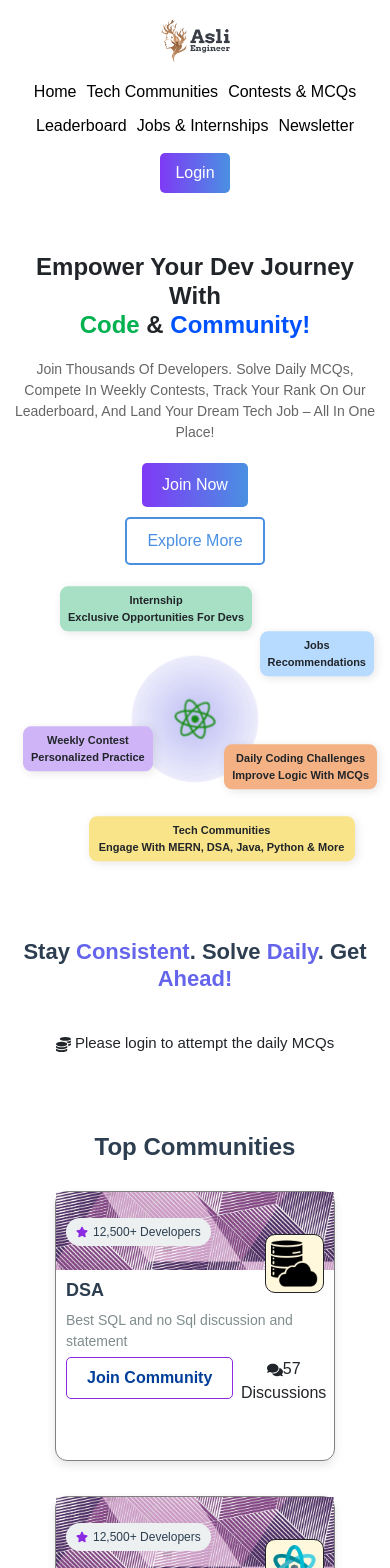
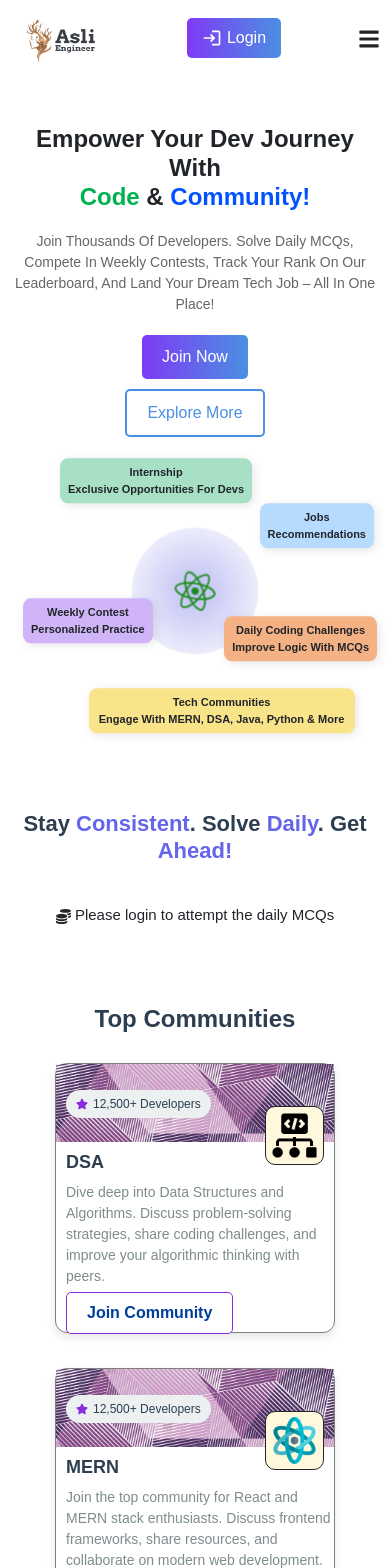
Before and after one commit to SuNNy-singh0/CommunityFrontend, a React (Vite) app: page /newpage in a window 390 px wide. Shown: the top 1568 px of the page. Built offline with nearby package versions, Linux system fonts and the light colour scheme.

Commit message:
Changes 4.0

```diff
--- a/src/App.jsx
+++ b/src/App.jsx
@@ -17,12 +17,15 @@ import Homepage from './component/homepage/Homepage';
 import CommunityChatUniqueXylo from './component/homepage/CommunityChatUniqueXylo';
 import JobBoardUniqueZephyr from './component/homepage/JobBoardUniqueZephyr';
 import DreamTechRoleUniqueXylo from './component/homepage/DreamTechRoleUniqueXylo';
+import DevNavbar from './component/homepage/DevNavbar';
 function App() {
   const [count, setCount] = useState(0);
 
   return (
     <>
+
       <BrowserRouter>
+      <DevNavbar/>
         <Routes>
           {/* Route to join the room */}
           <Route path='/createroom' element={<Createroom />} />
--- a/src/component/homepage/DevNavbar.jsx
+++ b/src/component/homepage/DevNavbar.jsx
@@ -1,6 +1,33 @@
-import React from 'react'
+import React, { useState, useEffect } from 'react'
 import "./DeveloperCommunity.css";
+import { FaBars, FaTimes } from 'react-icons/fa';
+import { MdOutlineLogin } from 'react-icons/md';
+import { RiLogoutCircleLine } from 'react-icons/ri';
+import { useNavigate } from 'react-router-dom';
+import { isAuthenticated, getUser, logout } from '../../utils/auth';
+
 function DevNavbar() {
+  const navigate = useNavigate();
+  const [isMenuOpen, setIsMenuOpen] = useState(false);
+  const [username, setUsername] = useState(null);
+
+  useEffect(() => {
+    const user = getUser();
+    if (user && user.username) {
+      setUsername(user.username);
+    }
+  }, []);
+
+  const toggleMenu = () => {
+    setIsMenuOpen(!isMenuOpen);
+  };
+
+  const handleLogout = () => {
+    logout();
+    setUsername(null);
+    navigate('/login');
+  };
+
   return (
     <>
       <nav className="hero-navbar">
@@ -8,7 +35,14 @@ function DevNavbar() {
           <img src="/logo.png" alt="Asli Engineer Logo" />
           {/* <span className="hero-logo-text">Asli Engineer</span> */}
         </div>
-                <div className="hero-links">
+
+        {/* Hamburger Menu Icon */}
+        <div className="hero-hamburger" onClick={toggleMenu}>
+          {isMenuOpen ? <FaTimes /> : <FaBars />}
+        </div>
+
+        {/* Navigation Links */}
+        <div className={`hero-links ${isMenuOpen ? 'active' : ''}`}>
           <a href="#" className="hero-nav-item">Home</a>
           <a href="#" className="hero-nav-item">Tech Communities</a>
           <a href="#" className="hero-nav-item">Contests & MCQs</a>
@@ -16,7 +50,24 @@ function DevNavbar() {
           <a href="#" className="hero-nav-item">Jobs & Internships</a>
           <a href="#" className="hero-nav-item">Newsletter</a>
         </div>
-                <button className="hero-login-btn">Login</button>
+
+        {/* Conditional Login/Logout Button */}
+        {isAuthenticated() ? (
+          <div className="hero-user-section">
+            <span className="hero-username" onClick={() => navigate('/profile')}>
+              {username || 'User'}
+            </span>
+            <button className="hero-login-btn" onClick={handleLogout}>
+              <RiLogoutCircleLine size={20} style={{ marginRight: '5px' }} />
+              Logout
+            </button>
+          </div>
+        ) : (
+          <button className="hero-login-btn" onClick={() => navigate('/login')}>
+            <MdOutlineLogin size={20} style={{ marginRight: '5px' }} />
+            Login
+          </button>
+        )}
       </nav>
     </>
   )
--- a/src/component/homepage/DeveloperCommunity.css
+++ b/src/component/homepage/DeveloperCommunity.css
@@ -7,12 +7,20 @@
 
   /* Navbar */
   .hero-navbar {
-    display: flex
-    ;
-        justify-content: space-between;
-        align-items: center;
-        max-width: 1400px;
-        margin: 10px 17px;
+    display: flex;
+    justify-content: space-between;
+    align-items: center;
+    max-width: 1400px;
+    margin: 10px 17px;
+    position: relative;
+  }
+
+  /* Hamburger Menu Icon - Hidden by default on desktop */
+  .hero-hamburger {
+    display: none;
+    cursor: pointer;
+    font-size: 24px;
+    z-index: 1000;
   }
 
   .hero-logo {
@@ -50,6 +58,27 @@
     padding: 8px 15px;
     border-radius: 5px;
     cursor: pointer;
+    display: flex;
+    align-items: center;
+    justify-content: center;
+  }
+
+  /* User section styles */
+  .hero-user-section {
+    display: flex;
+    align-items: center;
+    gap: 10px;
+  }
+
+  .hero-username {
+    color: #333;
+    font-weight: bold;
+    cursor: pointer;
+  }
+
+  .hero-username:hover {
+    color: #4a90e2;
+    text-decoration: underline;
   }
 
   /* Hero Section */
@@ -213,16 +242,53 @@
 
   /* Navbar */
   .hero-navbar {
+    flex-wrap: wrap;
+    justify-content: space-between;
+    padding: 10px;
+  }
+
+  /* Show hamburger menu */
+  .hero-hamburger {
+    display: block;
+    order: 3;
+  }
+
+  /* Mobile navigation links */
+  .hero-links {
     flex-direction: column;
-    align-items: center;
-    gap: 15px;
+    position: absolute;
+    top: 100%;
+    left: 0;
+    right: 0;
+    background-color: white;
+    box-shadow: 0 4px 8px rgba(0, 0, 0, 0.1);
+    padding: 20px;
+    z-index: 999;
+    display: none;
+    width: 100%;
     text-align: center;
   }
 
-  .hero-links {
-    flex-wrap: wrap;
-    justify-content: center;
-    gap: 10px;
+  /* Show menu when active */
+  .hero-links.active {
+    display: flex;
+  }
+
+  .hero-nav-item {
+    padding: 10px 0;
+    width: 100%;
+    border-bottom: 1px solid #eee;
+  }
+
+  /* Login button and user section positioning */
+  .hero-login-btn {
+    order: 2;
+  }
+
+  .hero-user-section {
+    order: 2;
+    flex-direction: row;
+    gap: 8px;
   }
 
   /* Hero Section */
@@ -309,6 +375,22 @@
     height: 55px;
   }
 
+  /* Adjust navbar spacing */
+  .hero-navbar {
+    padding: 5px;
+    margin: 5px;
+  }
+
+  /* Make hamburger icon more prominent */
+  .hero-hamburger {
+    font-size: 22px;
+  }
+
+  /* Adjust mobile menu padding */
+  .hero-links {
+    padding: 15px 10px;
+  }
+
   .hero-text h1 {
     font-size: 24px;
   }
--- a/src/component/homepage/DeveloperCommunity.jsx
+++ b/src/component/homepage/DeveloperCommunity.jsx
@@ -6,7 +6,7 @@ import DevNavbar from "./DevNavbar";
 const DeveloperCommunity = () => {
     return (
         <>
-        <DevNavbar/>
+        {/* <DevNavbar/> */}
         <div className="hero-container">
             {/* Navbar */}
 
--- a/src/component/homepage/TopCommunities.jsx
+++ b/src/component/homepage/TopCommunities.jsx
@@ -7,21 +7,21 @@ const communityData = [
   {
     id: "community_mongo",
     name: "DSA",
-    description: "Best SQL and no Sql discussion and statement",
+    description: "Dive deep into Data Structures and Algorithms. Discuss problem-solving strategies, share coding challenges, and improve your algorithmic thinking with peers.",
     discussions: 57,
-    imgSrc: "/database.png", // Replace with actual MongoDB image path
+    imgSrc: "/Code.png", // Replace with actual MongoDB image path
   },
   {
     id: "community_react",
     name: "MERN",
-    description: "Best React frontend discussion",
+    description: "Join the top community for React and MERN stack enthusiasts. Discuss frontend frameworks, share resources, and collaborate on modern web development.",
     discussions: 57,
     imgSrc: "/structure.png", // Replace with actual React image path
   },
   {
     id: "community_python",
     name: "Java",
-    description: "Best Java, J2EE discussion",
+    description: "Connect with fellow Java developers to discuss Java, J2EE, frameworks, and enterprise application development.",
     discussions: 57,
     imgSrc: "/java.png", // Replace with actual Python image path
   },
@@ -62,16 +62,16 @@ const TopCommunities = ({ username }) => {
 
               <button
                 className="unique_community_join_btn"
-                onClick={() => navigate(`/communitychat/${community.name}/${username}`)}
+                onClick={() => navigate(`/connect/${community.name}/${username}`)}
               >
                 Join Community
               </button>
 
             </div>
-            <div className="unique_discussion_count">
+            {/* <div className="unique_discussion_count">
                 <FaComments className="unique_comments_icon" />
                 <span>{community.discussions} Discussions</span>
-              </div>
+              </div> */}
           </div>
         ))}
 
```
Also changed, not shown: src/component/homepage/MonthlyLeaderboardUniqueXylo.jsx (+86 -43 lines), public/Code.png (added). Lines whose indentation alone changed are shown as unchanged.
